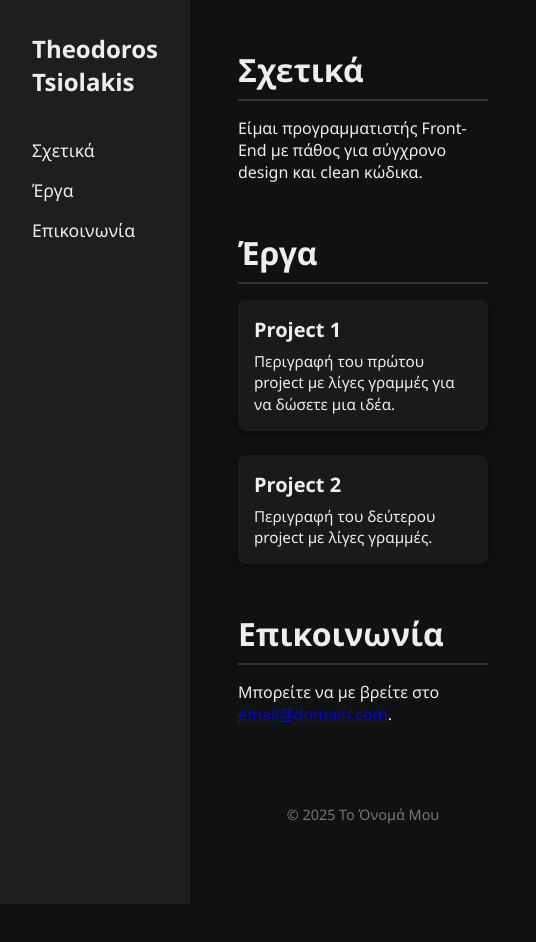
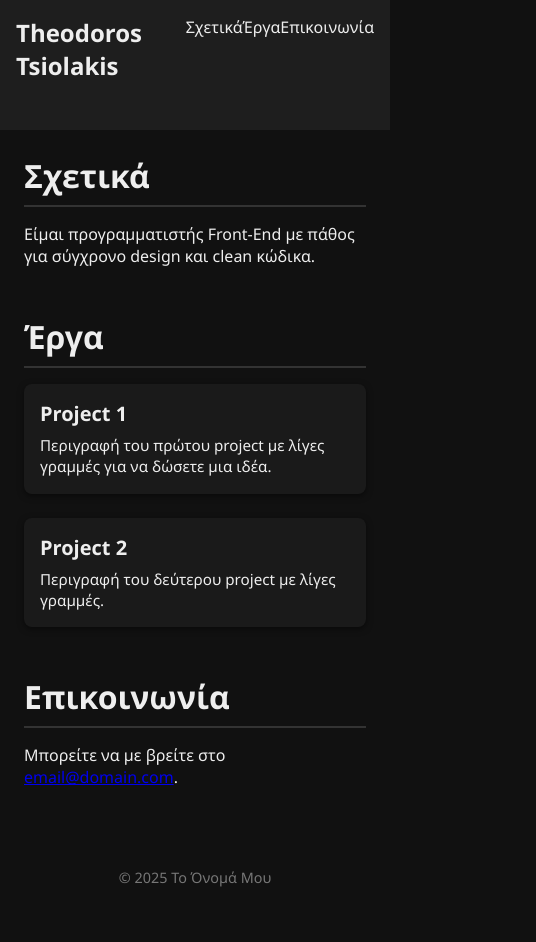
Before and after one commit to Aristotelis12343/Theodoros-Tsiolakis, a plain HTML site: page index.html in a window 390 px wide. Shown: the whole page, 536 px wide, since content can reach past the window. Before the commit the page ends 904 px from the top, so only its background shows below. Drawn offline with Linux system fonts and the light colour scheme.

Commit message:
responsive for phone

```diff
--- a/style.css
+++ b/style.css
@@ -74,3 +74,25 @@
       font-size: 0.9rem;
       color: #777;
     }
+
+    /* Mobile adjustments */
+@media (max-width: 768px) {
+  body {
+    flex-direction: column;      /* από row σε column layout */
+  }
+
+  nav {
+    width: 100%;                 /* sidebar γίνεται full-width header */
+    padding: 1rem;
+    flex-direction: row;         /* links δίπλα-δίπλα */
+    justify-content: space-around;
+  }
+  nav a {
+    margin: 0;                   /* μικρότερα κενά */
+    font-size: 1rem;
+  }
+
+  main {
+    padding: 1.5rem;             /* λιγότερο padding στο κύριο περιεχόμενο */
+  }
+}
```
